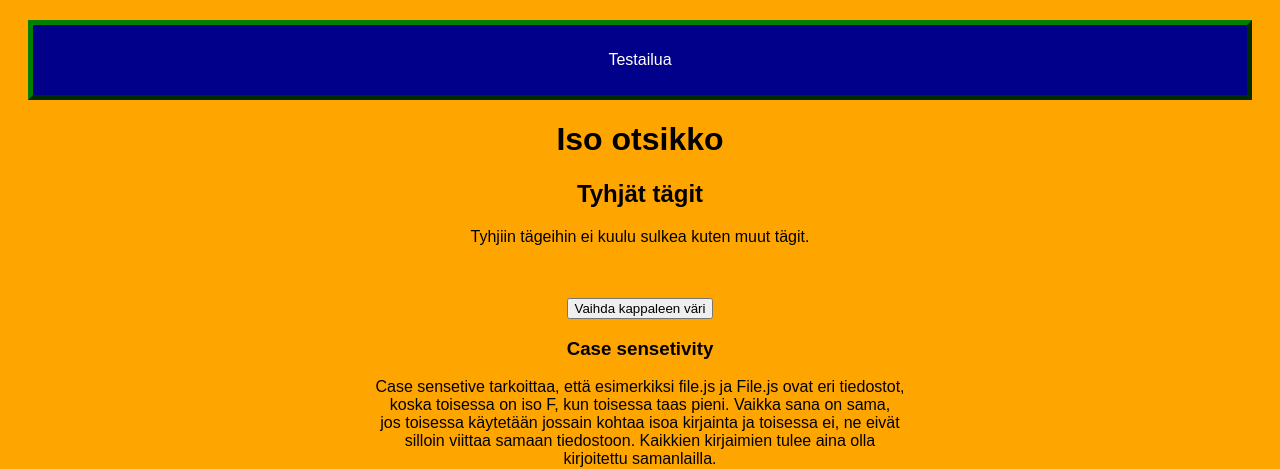
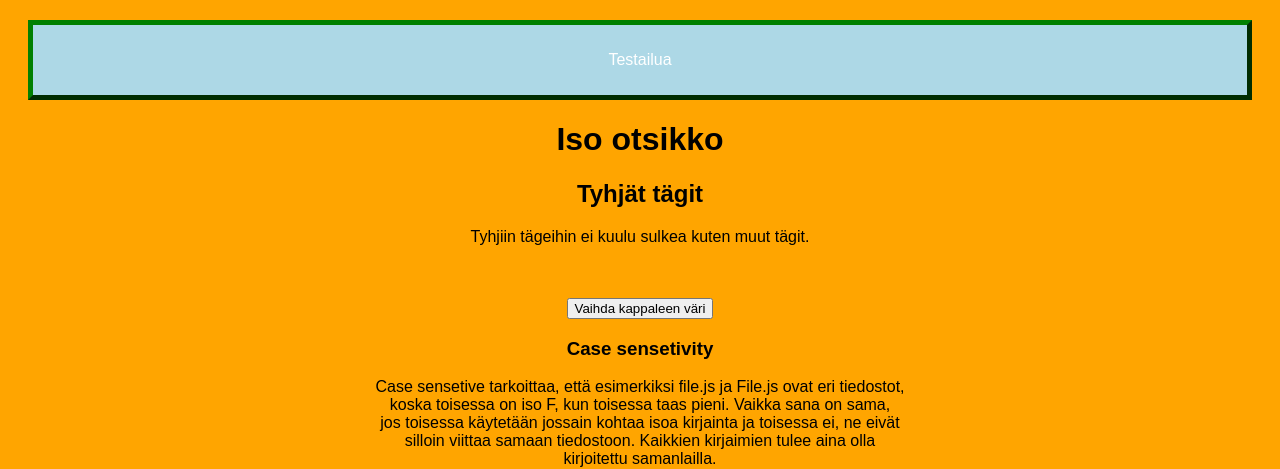
Before and after one commit to Inka302/Salpaus, a plain HTML site: page index.html in a window 1280 px wide. Shown: the top 469 px of the page. Drawn offline with Linux system fonts and the light colour scheme.

Commit message:
Update muotoilu.css

```diff
--- a/muotoilu.css
+++ b/muotoilu.css
@@ -11,7 +11,7 @@ a:hover {
 
 .dDiv {
     border: 5px outset green;
-    background-color: darkblue;
+    background-color: lightblue;
     color: white;
     text-align: center;
     padding: 10px;
```
